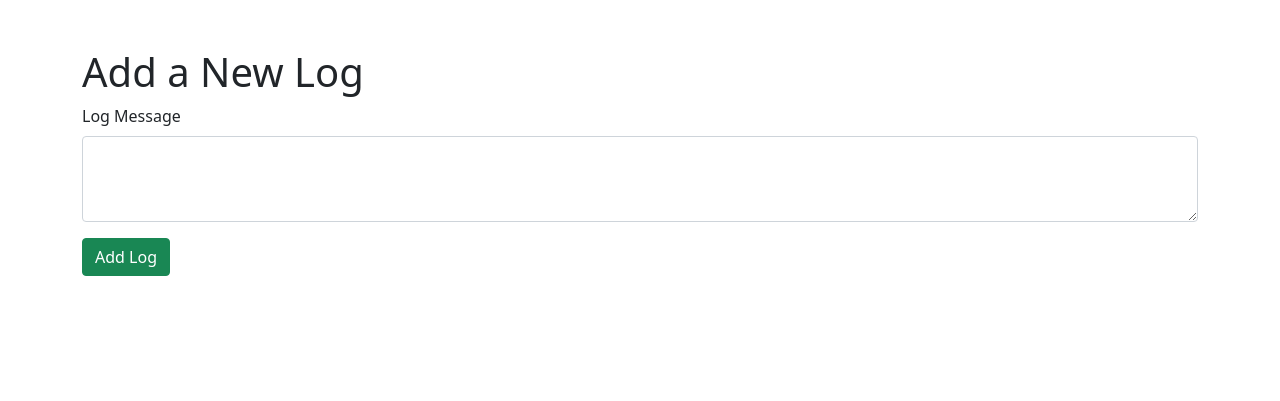
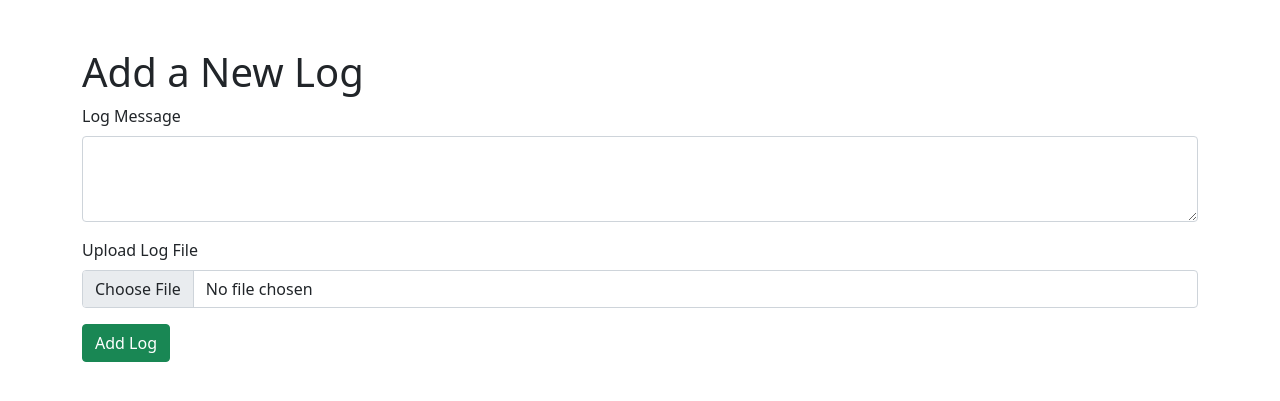
Before and after one commit to hatemyakoubi/Flask_ELK_Monotoring, a Flask app: page /add_log in a window 1280 px wide. Shown: the top 401 px of the page. Run offline with Flask 3, Linux system fonts and the light colour scheme; some libraries are stand-ins or nearby versions.

Commit message:
implement upload file function

```diff
--- a/app.py
+++ b/app.py
@@ -9,29 +9,8 @@ app = Flask(__name__)
 
 # Elasticsearch client
 es = Elasticsearch("http://elasticsearch:9200")
-
 # Path where log files are stored inside the container
-
 LOG_FILE_DIR = '/usr/share/logstash/data/logfile'
-
-# Helper to read file content
-def open_file_content(filename):
-    try:
-        filepath = os.path.join(LOG_FILE_DIR, filename)
-        with open(filepath, 'r', encoding='utf-8') as file:
-            return file.read()
-    except FileNotFoundError:
-        return "File not found"
-
-
-# Helper to get file creation time
-def get_file_creation_time(filepath):
-    try:
-        timestamp = os.path.getctime(filepath)
-        return datetime.fromtimestamp(timestamp).strftime('%Y-%m-%d %H:%M:%S')
-    except Exception:
-        return "Unknown"
-
 @app.route('/')
 def index():
     # Get the search query and page number
@@ -42,8 +21,7 @@ def index():
     try:
         # Elasticsearch query
         if search_query:
-            # Determine if the search is for an ID or content
-            if search_query.isalnum() and len(search_query) > 5:  # Heuristic for IDs (adjust as needed)
+            if search_query.isalnum() and len(search_query) > 5:
                 query = {
                     "query": {
                         "ids": {
@@ -54,9 +32,9 @@ def index():
             else:
                 query = {
                     "query": {
-                        "multi_match": {  # Use multi_match for better text searching
+                        "multi_match": {
                             "query": search_query,
-                            "fields": ["message^2", "message.keyword"]  # Boost "message" for relevance
+                            "fields": ["message^2", "message.keyword"]
                         }
                     },
                     "size": 10,
@@ -94,7 +72,6 @@ def index():
         page_range = []
         print(f"Error querying Elasticsearch: {e}")
 
-    # Render template
     return render_template(
         'index.html',
         logs=logs,
@@ -104,35 +81,45 @@ def index():
         page_range=page_range
     )
 
-
 @app.route('/add_log', methods=['GET', 'POST'])
 def add_log():
     if request.method == 'POST':
         message = request.form.get('message')
+        uploaded_file = request.files.get('file')
 
-        if message:  # Ensure message is not empty
+        if uploaded_file:
+            # Save the uploaded file
+            file_path = os.path.join(LOG_FILE_DIR, uploaded_file.filename)
+            uploaded_file.save(file_path)
+            print(f"File uploaded successfully: {file_path}")
+
+            # Log entry for file upload
+            index_name = f"logs-{datetime.utcnow().strftime('%Y.%m.%d')}"
+            log_entry = {
+                "@timestamp": datetime.utcnow().isoformat() + "Z",
+                "message": f"Uploaded file: {uploaded_file.filename}",
+                "file_path": file_path  # Optional: Store file path or additional info
+            }
+            es.index(index=index_name, body=log_entry)
+
+            return redirect(url_for('index'))
+        elif message:  # Handle simple log messages
             try:
-                # Generate the index name dynamically based on the current date
                 index_name = f"logs-{datetime.utcnow().strftime('%Y.%m.%d')}"
-
                 log_entry = {
-                    "@timestamp": datetime.utcnow().isoformat() + "Z",  # Correct timestamp format
+                    "@timestamp": datetime.utcnow().isoformat() + "Z",
                     "message": message
                 }
-
-                # Index the log in Elasticsearch with the dynamically generated index name
                 es.index(index=index_name, body=log_entry)
                 print("Log added successfully")
-
-                return redirect(url_for('index'))  # Adjust based on your view function
+                return redirect(url_for('index'))
             except Exception as e:
                 print(f"Error adding log: {e}")
                 return "Error adding log.", 500
         else:
-            return "Message is required.", 400
+            return "Message or file is required.", 400
 
-    # For GET request, render the add log form
-    return render_template('add_log.html')  # Adjust the template name as per your app
+    return render_template('add_log.html')
 
 @app.route('/view_log/<log_id>')
 def view_log(log_id):
--- a/templates/add_log.html
+++ b/templates/add_log.html
@@ -9,10 +9,14 @@
 <body>
     <div class="container mt-5">
         <h1>Add a New Log</h1>
-        <form method="POST" action="{{ url_for('add_log') }}">
+        <form method="POST" action="{{ url_for('add_log') }}" enctype="multipart/form-data">
             <div class="mb-3">
                 <label for="message" class="form-label">Log Message</label>
-                <textarea id="message" name="message" class="form-control" rows="3" required></textarea>
+                <textarea id="message" name="message" class="form-control" rows="3"></textarea>
+            </div>
+            <div class="mb-3">
+                <label for="file" class="form-label">Upload Log File</label>
+                <input type="file" id="file" name="file" class="form-control" accept=".log,.json,.csv">
             </div>
             <button type="submit" class="btn btn-success">Add Log</button>
         </form>
```
Also changed, not shown: templates/index.html (+8 -1 lines), 7 other files.
